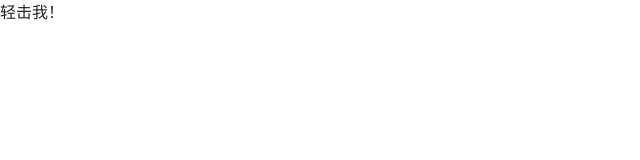
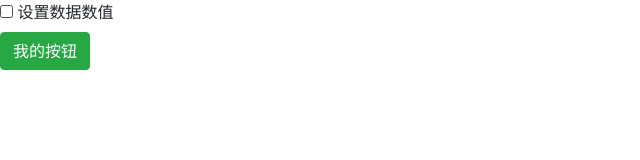
Before and after one commit to supertiny99/angularDemo, a website: page src/directives.html in a window 1280 px wide. Shown: the whole page, without its empty margins (0-640 px from the left). Drawn offline with nearby package versions, Linux system fonts and the light colour scheme.

Commit message:
test ng-disable

```diff
--- a/src/directives.html
+++ b/src/directives.html
@@ -13,9 +13,14 @@
 <body>
 
   <div id="todoPanel" class="panel" data-ng-controller="defaultCtrl">
-    <div class="well" tap="message = 'Tapped!'">
-      {{message}}
+    <div class="checkbox well">
+      <label>
+        <input type="checkbox" ng-model="dataValue" />
+        设置数据数值
+      </label>
     </div>
+
+    <button class="btn btn-success" ng-disabled="dataValue">我的按钮</button>
 
   </div>
   <script src="//cdn.bootcss.com/angular.js/1.5.7/angular.js"></script>
--- a/src/index.js
+++ b/src/index.js
@@ -1,11 +1,5 @@
 angular.module('exampleApp', [])
-  .controller('defaultCtrl', ($scope, $location) => {
+  .controller('defaultCtrl', ($scope) => {
 
-    $scope.message = '轻击我！'
-  }).directive('tap', () => {
-    return (scope, elem, attrs) => {
-      elem.on('touchstart touchend', () => {
-        scope.$apply(attrs['tap']);
-      });
-    }
+    $scope.dataValue = false;
   });
```
